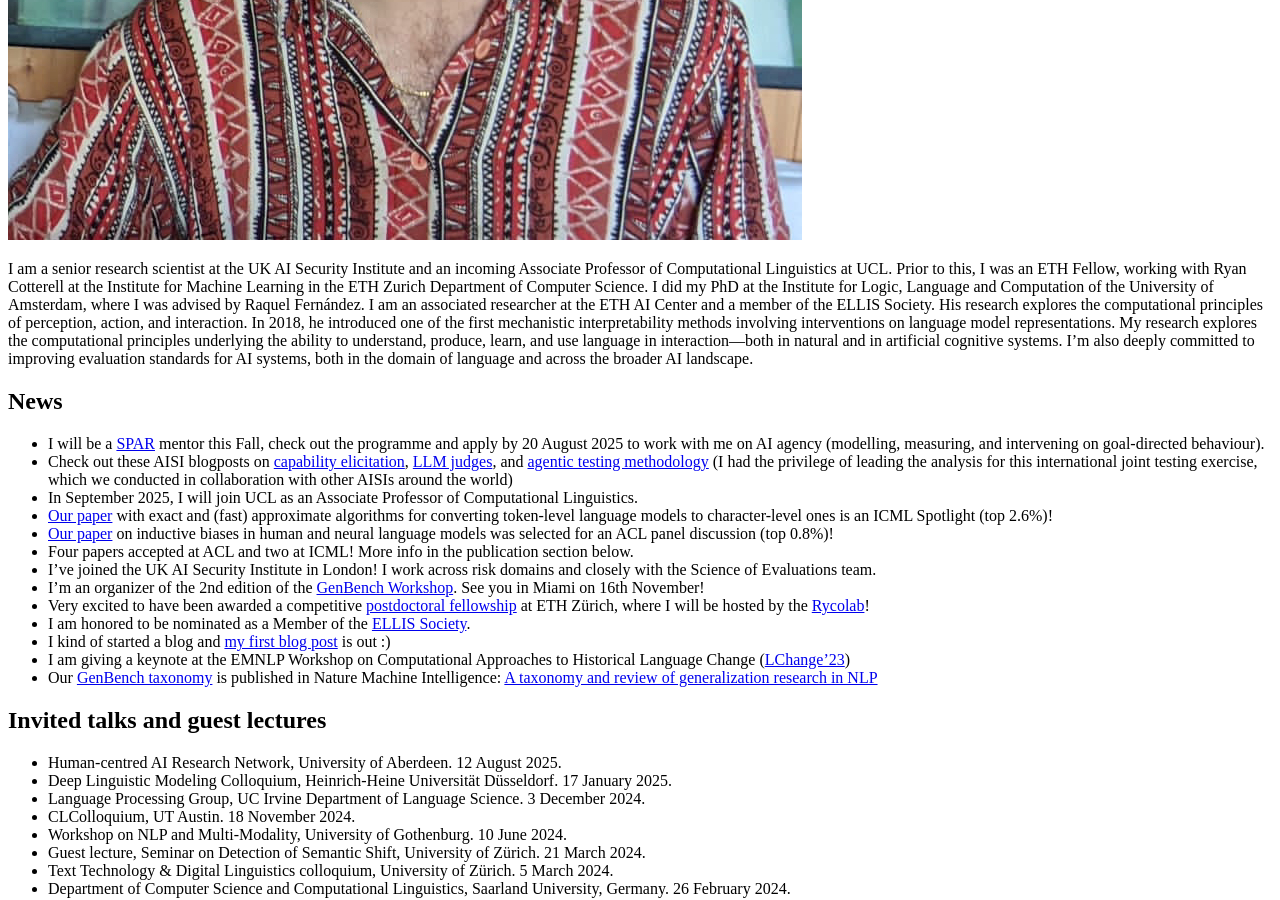
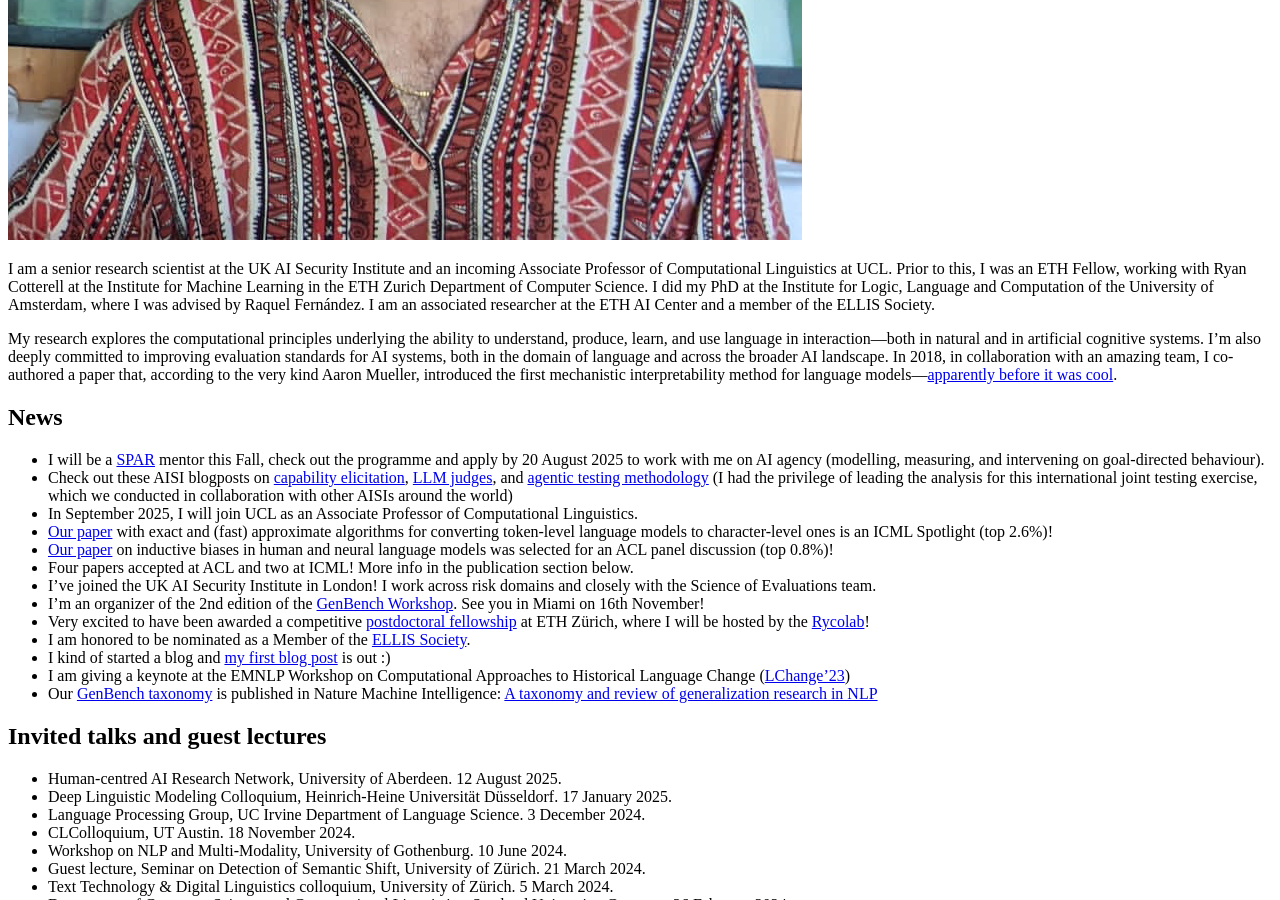
Before and after one commit to glnmario/glnmario.github.io, a Jekyll site: the page built from index.md, in a window 1280 px wide and 900 px high, scrolled down 738 px. Built offline with Jekyll 4.4.1, drawn with Linux system fonts in a browser that asks for light colours; some of the changed text lies outside the part shown.

Commit message:
Update index.md

```diff
--- a/index.md
+++ b/index.md
@@ -8,8 +8,9 @@ layout: default
 <!--## About me-->
 I am a senior research scientist at the UK AI Security Institute and an incoming Associate Professor of Computational Linguistics at UCL. Prior to this, I was an ETH Fellow, working with Ryan Cotterell at the Institute for Machine Learning in the ETH Zurich Department of Computer Science. I did my PhD at the Institute for Logic, Language and Computation of the University of Amsterdam, where I was advised by Raquel Fernández.
 I am an associated researcher at the ETH AI Center and a member of the ELLIS Society.
-His research explores the computational principles of perception, action, and interaction. In 2018, he introduced one of the first mechanistic interpretability methods involving interventions on language model representations.
-My research explores the computational principles underlying the ability to understand, produce, learn, and use language in interaction---both in natural and in artificial cognitive systems. I'm also deeply committed to improving evaluation standards for AI systems, both in the domain of language and across the broader AI landscape.
+
+My research explores the computational principles underlying the ability to understand, produce, learn, and use language in interaction—both in natural and in artificial cognitive systems. I'm also deeply committed to improving evaluation standards for AI systems, both in the domain of language and across the broader AI landscape. In 2018, in collaboration with an amazing team, I co-authored a paper that, according to the very kind Aaron Mueller, introduced the first mechanistic interpretability method for language models—[apparently before it was cool](https://arxiv.org/pdf/2408.01416).
+
 
 <!--I study language and information processing using tools from machine learning, linguistics, information theory, and cognitive science.
 
@@ -138,7 +139,7 @@ Currently I study Artificial Intelligence at the University of Amsterdam.
 
 ## Working with me
 Please have a look at the following list of opportunities. I will keep updating it over the next months. If you are interested in applying for any of these, please get in touch.
-- [Supervised Program for Alignment Research](https://sparai.org)[deadline: **20 August 2026**]
+- [Supervised Program for Alignment Research](https://sparai.org) [**deadline: 20 August 2026**]
 - [Leverhulme Doctoral Scholarship](https://www.leverhulme.ac.uk/leverhulme-doctoral-scholarships) [deadline: March 2026]
 - [UCL Research Excellence Scholarship](https://www.ucl.ac.uk/scholarships/research-excellence-scholarship)
 - [UCL Research Opportunity Scholarship](https://www.ucl.ac.uk/scholarships/ucl-research-opportunity-scholarship)
```
